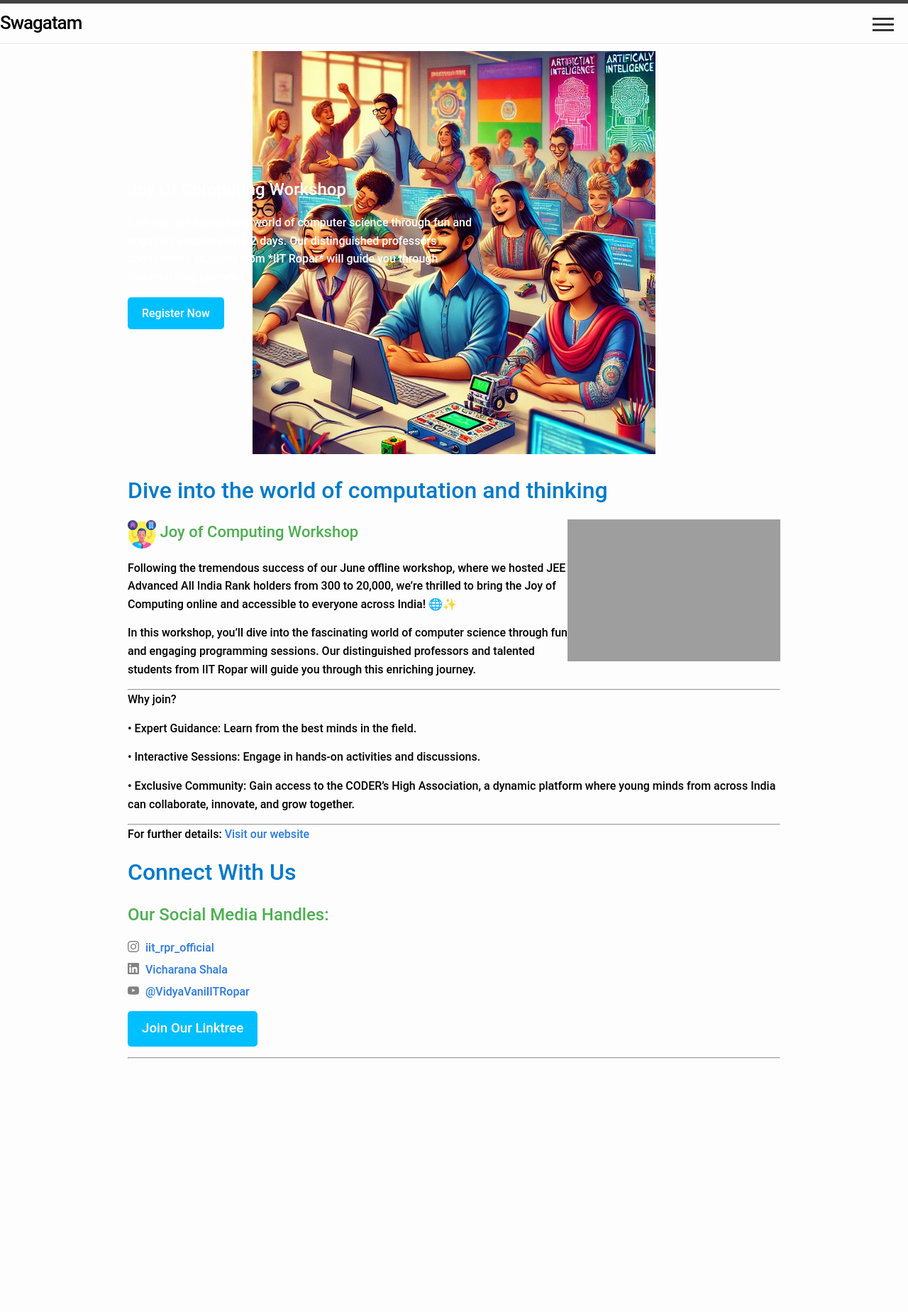
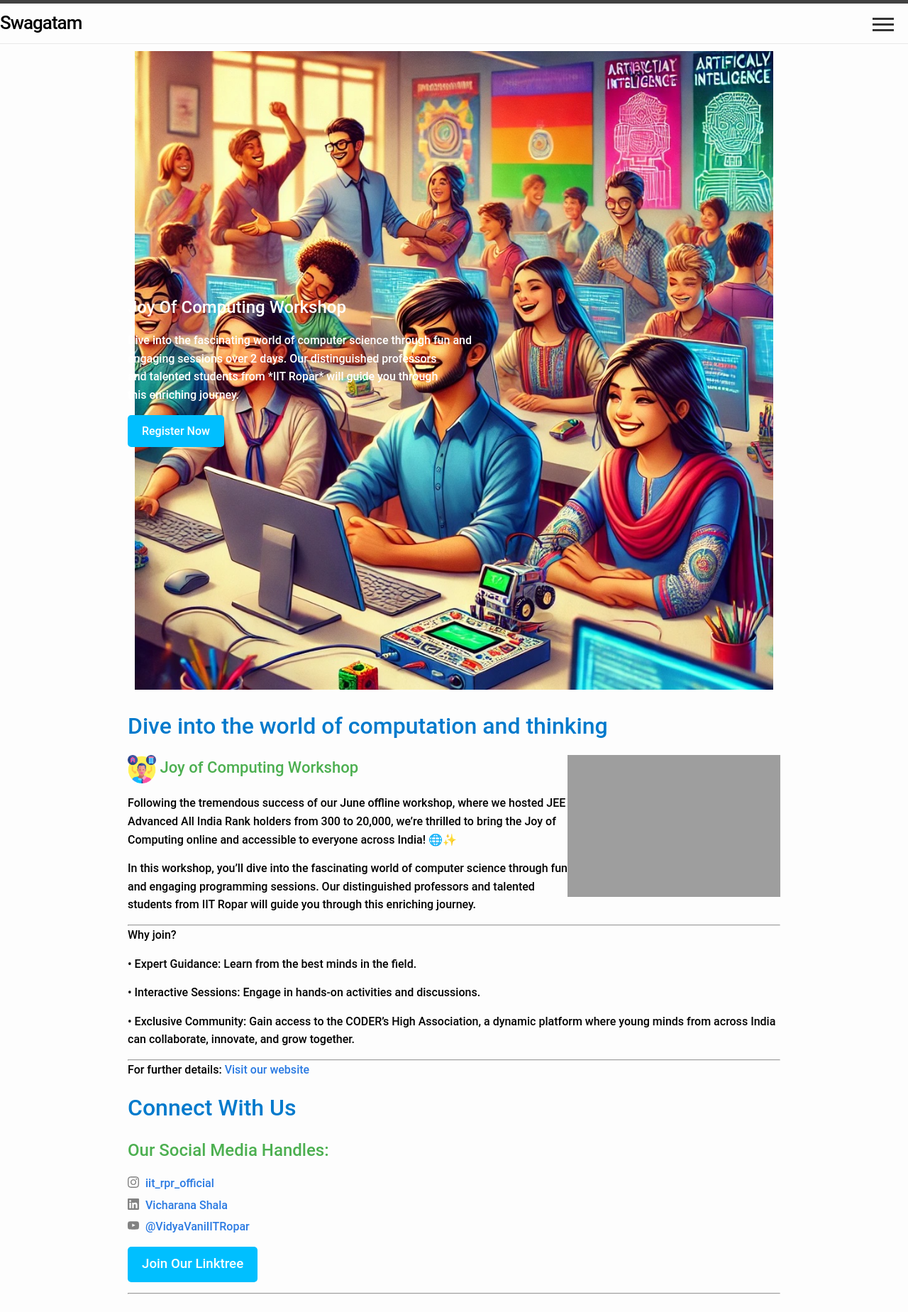
Before and after one commit to sudarshansudarshan/joc, a Jekyll site: the page built from index.markdown, in a window 1280 px wide. Shown: the whole page at 71% size. Built offline with Jekyll 4.4.1, drawn with Linux system fonts in a browser that asks for light colours; before the commit the page ends 1517 px from its top, so only the background shows below that; grey boxes are pictures that could not be loaded.

Commit message:
Update home.html

```diff
--- a/_layouts/home.html
+++ b/_layouts/home.html
@@ -152,7 +152,7 @@ layout: default
   {%- endif -%}-->
 
 
-  <div class="hero-section" style="width: 100%; height: 44.39vw; background-image: url('images/joc image.jpg'); background-size: contain; background-repeat: no-repeat; background-position: center top;">
+  <div class="hero-section" style="width: 100%; background-image: url('images/joc image.jpg'); background-size: contain; background-repeat: no-repeat; background-position: center top;">
     <div class="content" style="padding-left: 170px;">
       <h2 style="color: white;"><b> Joy Of Computing Workshop</b></h2>
       <p style="color: white;">
```
